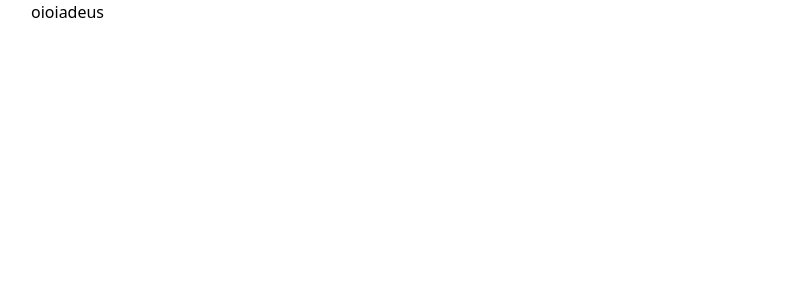
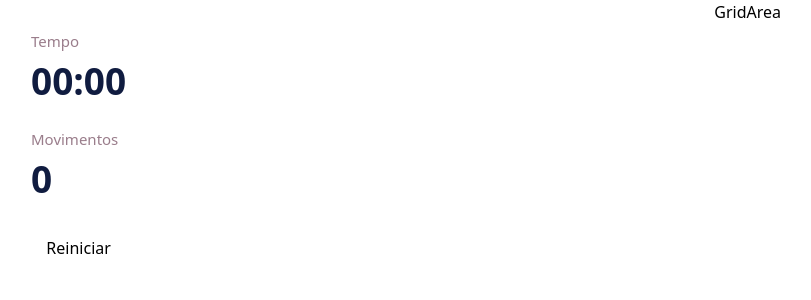
Before and after one commit to gabrielneoob/memory-game, a React (Vite) app: page / in a window 1280 px wide. Shown: the top 300 px of the page, without its empty margins (234-1045 px from the left). Built offline with nearby package versions, Linux system fonts and the light colour scheme.

Commit message:
infoItem compoment

```diff
--- a/src/App.tsx
+++ b/src/App.tsx
@@ -1,12 +1,11 @@
 import React from 'react'
-import Container from './components/container'
+import {Container, GridArea, Info} from './components'
 
 const App = () => {
   return (
     <Container>
-      <div>oi</div>
-      <div>oi</div>
-      <div>adeus</div>
+      <Info></Info>
+      <GridArea></GridArea>
     </Container>
   )
 }
--- a/src/components/info/info.tsx
+++ b/src/components/info/info.tsx
@@ -1,12 +1,14 @@
 import React from 'react'
 import Button from '../button'
 import * as C from './style'
+import InfoItem from '../infoItem'
 
 const Info = () => {
   return (
     <C.InfoWrapped>
       <C.InfoArea>
-        ...
+        <InfoItem label='Tempo' value='00:00'/>
+        <InfoItem label='Movimentos' value='0'/>
       </C.InfoArea>
 
       <Button>Reiniciar</Button>
--- /dev/null
+++ b/src/components/infoItem/InfoItem.tsx
@@ -0,0 +1,18 @@
+import React from 'react'
+import {Container, Label, Value} from './style'
+
+type Props = {
+  label: string;
+  value: string;
+}
+
+const InfoItem = ({label, value}: Props) => {
+  return (
+    <Container>
+      <Label>{label}</Label>
+      <Value>{value}</Value>
+    </Container>
+  )
+}
+
+export default InfoItem
--- /dev/null
+++ b/src/components/infoItem/index.ts
@@ -0,0 +1,2 @@
+import InfoItem from "./InfoItem";
+export default InfoItem
--- /dev/null
+++ b/src/components/infoItem/style.ts
@@ -0,0 +1,19 @@
+import styled from "styled-components";
+
+const Container = styled.div`
+  margin: 20px 0;
+
+`;
+
+const Label = styled.div`
+  font-size: 15px;
+  color: #9A7D8B
+`
+
+const Value = styled.div`
+  font-size: 37px;
+  font-weight: bold;
+  color: #101C40;
+`
+
+export {Container, Label, Value}
```
